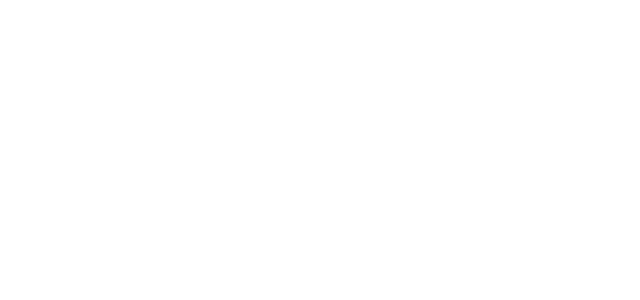
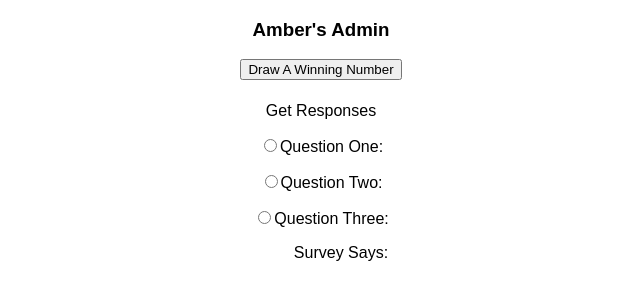
Before and after one commit to maigen/raffleSurvey, a React (Create React App) app: page /ambin in a window 1280 px wide. Shown: the top 300 px of the page, without its empty margins (319-959 px from the left). Built offline with nearby package versions, Linux system fonts and the light colour scheme.

Commit message:
add other two main components with routes, add more content to Landing component (all unstyled, no data hookup)

```diff
--- /dev/null
+++ b/src/AmbIn.js
@@ -0,0 +1,35 @@
+import React, { Component } from 'react';
+
+class AmbIn extends Component {
+  render() {
+    return (
+      <div>
+        <h3>Amber's Admin</h3>
+        <button>Draw A Winning Number</button>
+        <h1></h1>
+
+        <div>
+          <form>
+            <label>Get Responses</label>
+            <p>
+              <input name="responses" type="radio" />
+              Question One:
+            </p>
+            <p>
+              <input name="responses" type="radio" />
+              Question Two:
+            </p>
+            <p>
+              <input name="responses" type="radio" />
+              Question Three:
+            </p>
+          </form>
+
+          <ul>Survey Says:</ul>
+        </div>
+      </div>
+    )
+  }
+}
+
+export default AmbIn;
--- a/src/App.js
+++ b/src/App.js
@@ -2,13 +2,19 @@ import React, { Component } from 'react';
 import { BrowserRouter as Router, Route } from 'react-router-dom';
 import './App.css';
 import Landing from './Landing';
+import Ticket from './Ticket';
+import AmbIn from './AmbIn';
 
 class App extends Component {
   render() {
     return (
       <div className="App">
         <Router>
-          <Route exact={true} path="/" component={Landing} />
+          <div>
+            <Route exact={true} path="/" component={Landing} />
+            <Route path="/ticket" component={Ticket} />
+            <Route path="/ambin" component={AmbIn} />
+          </div>
         </Router>
       </div>
     );
--- a/src/Landing.js
+++ b/src/Landing.js
@@ -2,18 +2,32 @@ import React, { Component } from 'react';
 
 class Landing extends Component {
   render() {
+    let btnTxt = "Get My Number";
     return (
       <div>
         <h3>Epicodus Alumni</h3>
         <h5>Get Your Raffle Ticket</h5>
+        <form>
           <div>
             <label>Name</label>
-          <input required="required"></input>
+            <input type="text" required="required" />
+          </div>
+          <div>
+            <p>
+              <input name="useCase" type="radio" checked/>
+              I Want To Answer A Survey Question
+            </p>
+            <p>
+              <input name="useCase" type="radio" />
+              I Just Need To Get My Ticket Number
+            </p>
           </div>
           <div>
             <label></label>
-          <textarea rows="5" cols="30" maxLength="1000" required="required"></textarea>
+            <textarea rows="5" cols="30" maxLength="1000" required="required"/>
           </div>
+          <button>{btnTxt}</button>
+        </form>
       </div>
     )
   }
--- /dev/null
+++ b/src/Ticket.js
@@ -0,0 +1,25 @@
+import React, { Component } from 'react';
+
+class Ticket extends Component {
+  render() {
+    return (
+      <div>
+        <h3>Your Ticket</h3>
+        <h1>631423</h1>
+        <form>
+          <h5>Answer Our Other Questions, Too?</h5>
+          <div>
+            <label></label>
+            <textarea rows="5" cols="30" maxLength="1000" required="required"/>
+          </div>
+          <div>
+            <label></label>
+            <textarea rows="5" cols="30" maxLength="1000" required="required"/>
+          </div>
+        </form>
+      </div>
+    )
+  }
+}
+
+export default Ticket;
```
Lines whose indentation alone changed are shown as unchanged.
